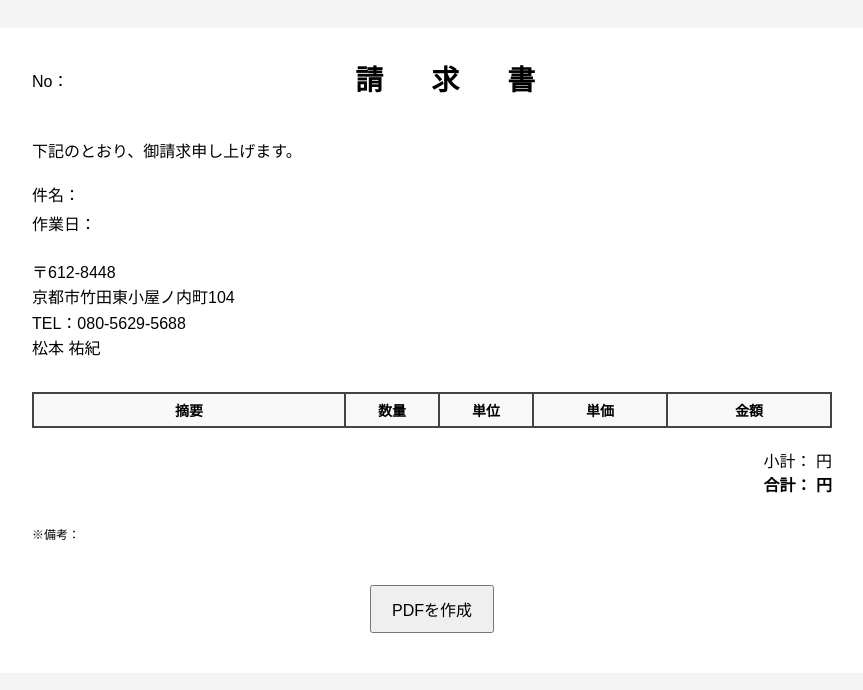
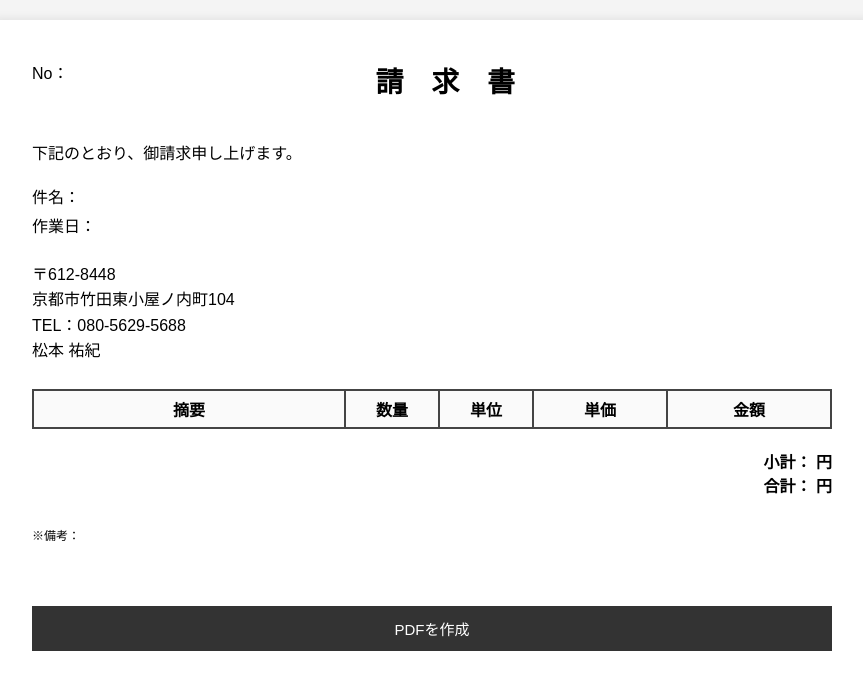
Before and after one commit to moechan36/seikyusyo_app, a plain HTML site: page invoice_layout.html in a window 1280 px wide. Shown: the whole page, without its empty margins (208-1071 px from the left). Drawn offline with nearby package versions, Linux system fonts and the light colour scheme.

Commit message:
Add files via upload

```diff
--- a/invoice_layout.html
+++ b/invoice_layout.html
@@ -4,60 +4,29 @@
   <meta charset="UTF-8">
   <title>請求書プレビュー</title>
 
+  <link rel="stylesheet" href="style.css">
+
+  <!-- ライブラリ -->
   <script src="https://cdnjs.cloudflare.com/ajax/libs/html2canvas/1.4.1/html2canvas.min.js"></script>
   <script src="https://cdnjs.cloudflare.com/ajax/libs/jspdf/2.5.1/jspdf.umd.min.js"></script>
 
-  <style>
-    body {
-      display: flex;
-      justify-content: center;
-      background: #f4f4f4;
-      padding: 20px;
-    }
-    table {
-      border-collapse: collapse;
-      width: 100%;
-      font-size: 14px;
-    }
-    th, td {
-      border: 2px solid #444;
-      padding: 6px;
-    }
-    th {
-      background: #f9f9f9;
-    }
-
-    /* ★ PDF作成ボタンをPDF出力時は非表示にする */
-    .no-print {
-      display: block;
-    }
-
-    @media print {
-      .no-print {
-        display: none !important;
-      }
-    }
-  </style>
 </head>
 <body>
 
-<div id="invoice-layout" style="width: 800px; padding: 40px; background: #fff; font-family: 'Yu Gothic', sans-serif;">
+<div id="invoice-layout">
 
-  <!-- 上段 -->
-  <div style="display:flex; justify-content:space-between; align-items:flex-start;">
+  <div style="display:flex; justify-content:space-between;">
     <div>No：<span id="inv-no"></span></div>
-    <div style="font-size:28px; letter-spacing:10px; font-weight:bold; margin-top:-10px;">請　求　書</div>
+    <div style="font-size:28px; letter-spacing:10px; font-weight:bold;">請 求 書</div>
     <div><span id="inv-date"></span></div>
   </div>
 
   <div style="margin-top:40px;">下記のとおり、御請求申し上げます。</div>
 
-  <!-- 宛名 -->
   <div style="margin-top:20px; font-size:18px; font-weight:bold;">
     <span id="client-name"></span>
   </div>
 
-  <!-- 件名・作業日 -->
   <div style="margin-top:20px; line-height:1.8;">
     件名：<span id="subject"></span><br>
     作業日：<span id="work-date"></span><br>
@@ -71,8 +40,7 @@
     <div>松本 祐紀</div>
   </div>
 
-  <!-- 明細表 -->
-  <table style="margin-top:30px;">
+  <table>
     <thead>
       <tr>
         <th>摘要</th>
@@ -85,23 +53,19 @@
     <tbody id="details-body"></tbody>
   </table>
 
-  <!-- 小計・合計 -->
-  <div style="margin-top:20px; text-align:right; font-size:16px;">
+  <div class="amount-right">
     小計：<span id="subtotal"></span> 円<br>
-    <span style="font-weight:bold;">合計：<span id="total"></span> 円</span>
+    <strong>合計：<span id="total"></span> 円</strong>
   </div>
 
-  <!-- 備考 -->
-  <div style="margin-top:30px; font-size:12px; line-height:1.6;">
+  <div class="note">
     ※備考：<br>
 
   </div>
 
-  <!-- PDF作成ボタン（PDFでは非表示） -->
-  <div style="margin-top:40px; text-align:center;" class="no-print">
-    <button onclick="createPDF()" style="padding:10px 20px; font-size:16px;">
-      PDFを作成
-    </button>
+  <!-- PDF作成ボタン（キャプチャ時に JS が一時削除） -->
+  <div class="no-print">
+    <button onclick="createPDF()">PDFを作成</button>
   </div>
 
 </div>
--- a/script.js
+++ b/script.js
@@ -1,4 +1,4 @@
-// 入力フォーム → プレビューへ値を渡す
+// 入力 → プレビューへ値を渡す
 function goPreview() {
   const data = {
     clientName: document.getElementById("clientName").value,
@@ -9,7 +9,7 @@ function goPreview() {
     details: []
   };
 
-  // 明細10行
+  // 10行の明細
   for (let i = 1; i <= 10; i++) {
     data.details.push({
       item: document.getElementById("item" + i).value,
@@ -24,8 +24,9 @@ function goPreview() {
 }
 
 
-// ■ プレビュー画面：値を挿入
+// プレビュー画面へ値を挿入
 if (location.pathname.includes("invoice_layout.html")) {
+
   const data = JSON.parse(localStorage.getItem("invoiceData") || "{}");
 
   document.getElementById("client-name").textContent = data.clientName || "";
@@ -34,7 +35,6 @@ if (location.pathname.includes("invoice_layout.html")) {
   document.getElementById("inv-no").textContent = data.invoiceNo || "";
   document.getElementById("inv-date").textContent = data.invoiceDate || "";
 
-  // 明細表示
   const tbody = document.getElementById("details-body");
   let subtotal = 0;
 
@@ -63,13 +63,14 @@ if (location.pathname.includes("invoice_layout.html")) {
 }
 
 
-// ■ PDF生成（ボタンを完全に消してからキャプチャ → 生成後に戻す）
+// PDF生成（キャプチャ前にボタンを DOM から削除）
 async function createPDF() {
-  const btn = document.querySelector(".no-print");
 
-  // ★ PDF生成中だけ DOM から完全に削除する
-  const parent = btn.parentNode;
-  parent.removeChild(btn);
+  const btnWrapper = document.querySelector(".no-print");
+  const parent = btnWrapper.parentNode;
+
+  // キャプチャ中に削除 → 映り込み防止
+  parent.removeChild(btnWrapper);
 
   const element = document.getElementById("invoice-layout");
 
@@ -85,6 +86,6 @@ async function createPDF() {
   pdf.addImage(imgData, "PNG", 0, 0, imgWidth, imgHeight);
   pdf.save("invoice.pdf");
 
-  // ★ 終わったら DOM に戻す（画面では普通に表示される）
-  parent.appendChild(btn);
+  // PDF生成後、画面では復活
+  parent.appendChild(btnWrapper);
 }
--- /dev/null
+++ b/style.css
@@ -0,0 +1,84 @@
+/* 全体設定 */
+body {
+  font-family: "Yu Gothic", "Hiragino Sans", sans-serif;
+  padding: 20px;
+  margin: 0;
+  background: #f4f4f4;
+}
+
+/* 中央の白い領域（プレビュー用） */
+#invoice-layout {
+  width: 800px;
+  margin: 0 auto;
+  background: #fff;
+  padding: 40px;
+  box-shadow: 0 0 10px rgba(0,0,0,0.1);
+}
+
+/* 入力フォーム側の最大幅 */
+.container {
+  max-width: 800px;
+  margin: 0 auto;
+}
+
+/* ラベル */
+label {
+  font-weight: bold;
+  margin-top: 15px;
+  display: block;
+}
+
+/* 入力 */
+input, select, button {
+  width: 100%;
+  padding: 8px;
+  margin-top: 5px;
+  box-sizing: border-box;
+  font-size: 15px;
+}
+
+button {
+  background: #333;
+  color: #fff;
+  border: none;
+  cursor: pointer;
+  padding: 12px;
+  margin-top: 20px;
+}
+
+/* テーブル */
+table {
+  width: 100%;
+  border-collapse: collapse;
+  margin-top: 25px;
+}
+
+th, td {
+  border: 2px solid #444;
+  padding: 6px;
+}
+
+th {
+  background: #fafafa;
+  font-weight: bold;
+}
+
+/* 金額の位置 */
+.amount-right {
+  text-align: right;
+  font-weight: bold;
+  margin-top: 20px;
+  font-size: 16px;
+}
+
+/* 注釈 */
+.note {
+  margin-top: 30px;
+  font-size: 12px;
+  line-height: 1.6;
+}
+
+.no-print {
+  margin-top: 40px;
+  text-align: center;
+}
```
Also changed, not shown: index.html (+9 -37 lines).
